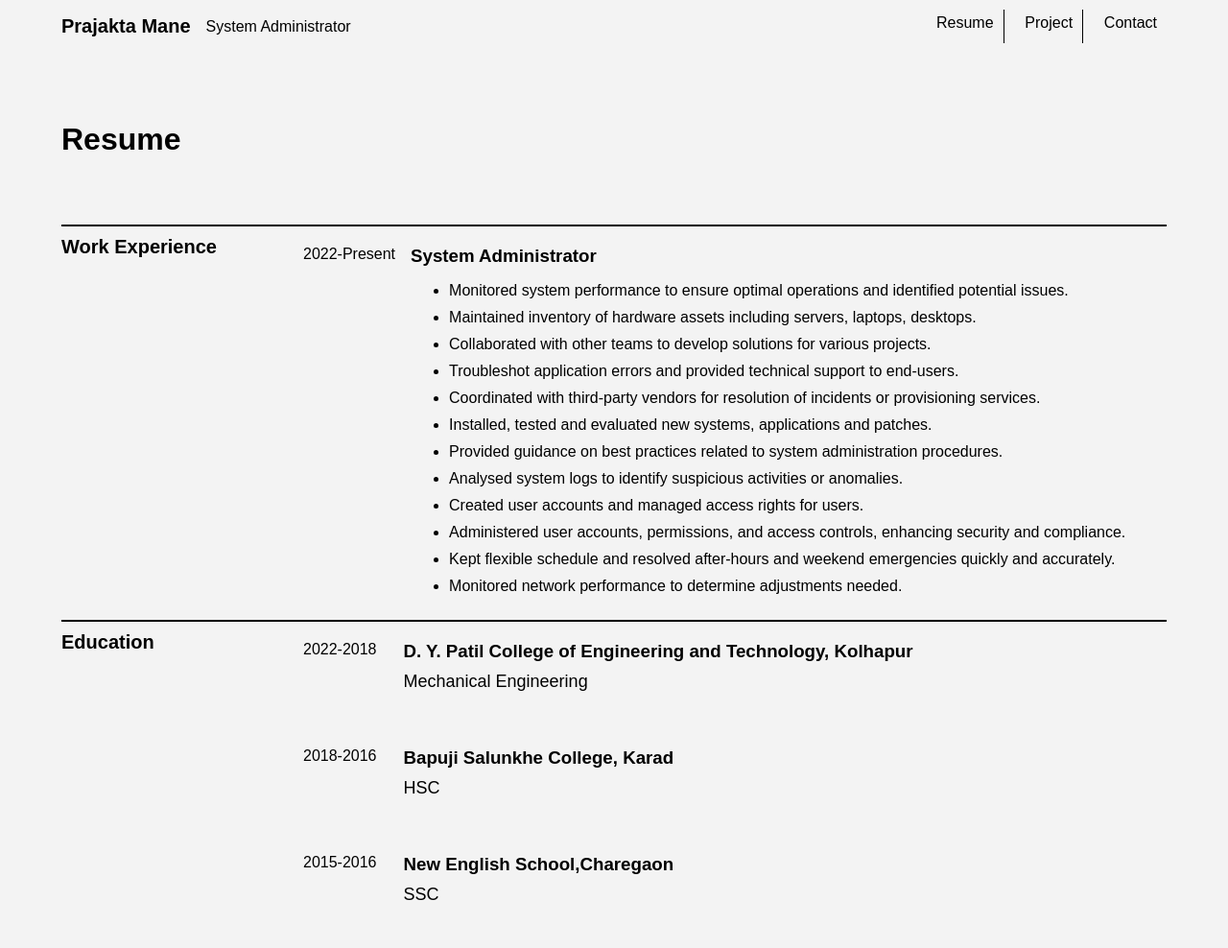
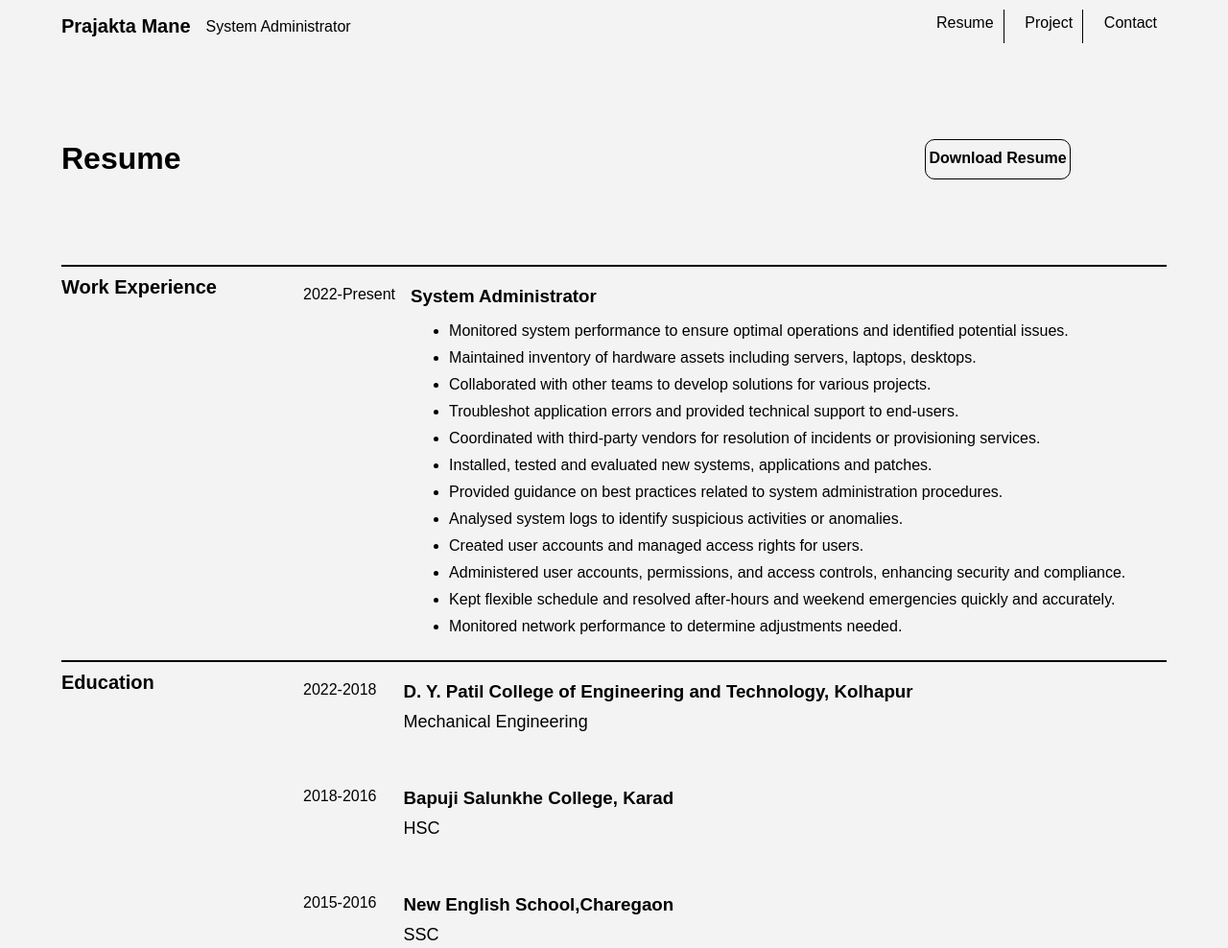
Before and after one commit to prajaktamane2682000/Portfolio-Prajakta, a plain HTML site: page resume.html in a window 1280 px wide. Shown: the top 988 px of the page at 96% size. Drawn offline with Linux system fonts and the light colour scheme.

Commit message:
Download CV button added

```diff
--- a/resume.html
+++ b/resume.html
@@ -23,8 +23,11 @@
                 </div>
             </div>
         </div>
+        <div class="CV">
+            <h1>Resume</h1>
+            <a href="./Prajakta Mane Resume- 8th Jul 2024.docx" download="">Download Resume</a>
+        </div>
 
-        <h1>Resume</h1>
         <div class="my-work">
             <div class="work">Work Experience</div>
 
--- a/style.css
+++ b/style.css
@@ -4,8 +4,8 @@ body {
   box-sizing: border-box;
   background-color: #f3f3f3;
   font-family: sans-serif;
-  background-image: url(./v331batch2-nunny-05b-leafbackground.jpg);
-  background-repeat: no-repeat;
+  /* background-image: url(./v331batch2-nunny-05b-leafbackground.jpg);
+  background-repeat: no-repeat; */
 }
 
 .main-page {
@@ -352,3 +352,21 @@ summary {
 li {
   margin-bottom: 10px;
 }
+
+.CV {
+  display: flex;
+  align-items: center;
+  justify-content: space-between;
+  padding-right: 100px;
+}
+.CV a {
+  width: 150px;
+  height: 30px;
+  border: 1px solid black;
+  text-align: center;
+  padding-top: 10px;
+  border-radius: 10px;
+  text-decoration: none;
+  color: black;
+  font-weight: 600;
+}
```
Also changed, not shown: 1 other file.
